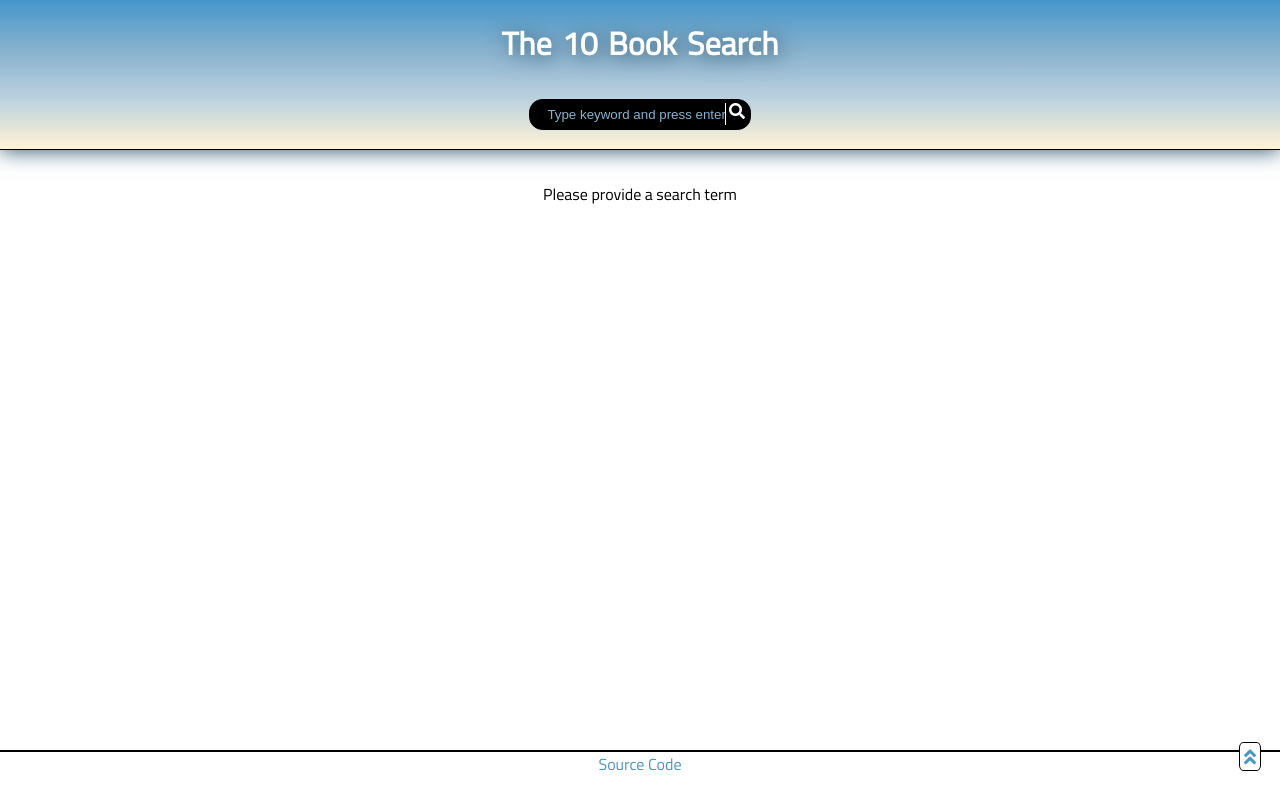
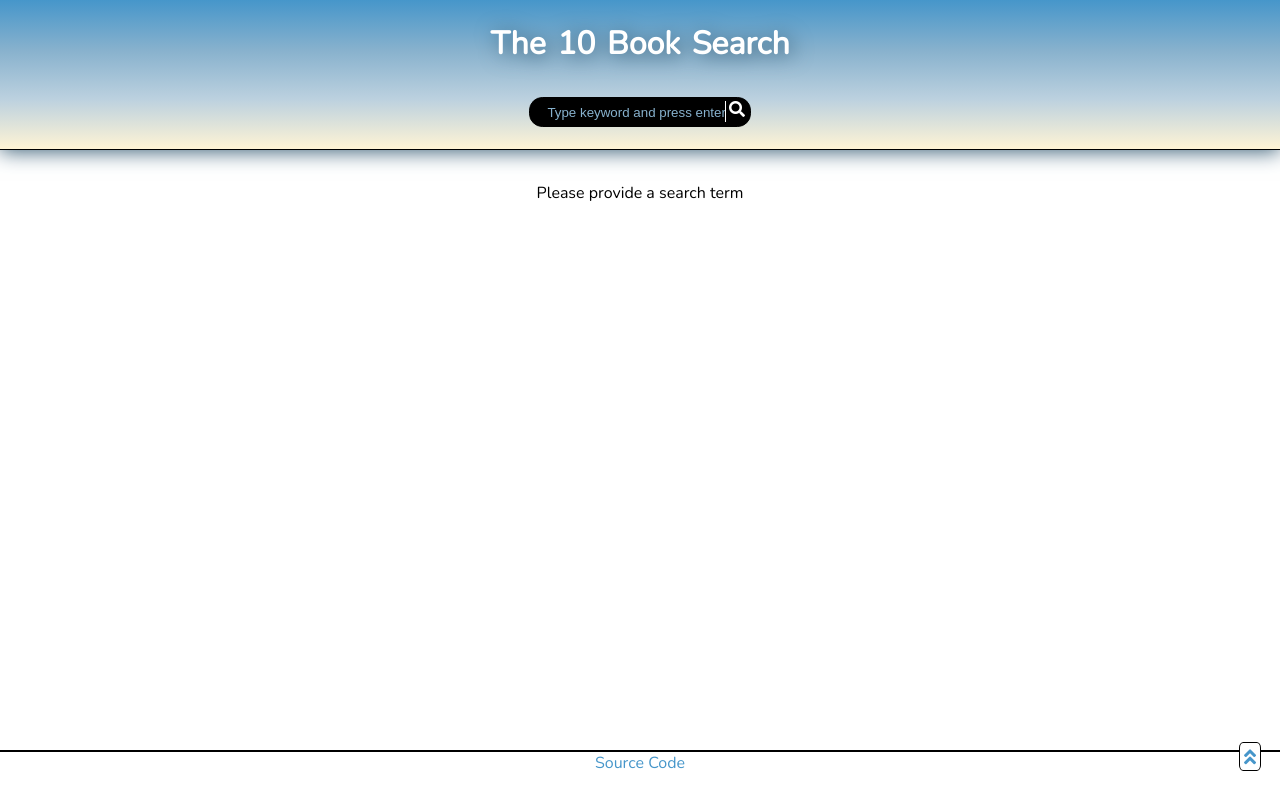
Before and after one commit to ZumDeWald/ChinguBookFinder, a React app in the folder book-finder/: page / in a window 1280 px wide. Built offline with nearby package versions, Linux system fonts and the light colour scheme.

Commit message:
Update font

```diff
--- a/book-finder/public/index.html
+++ b/book-finder/public/index.html
@@ -25,7 +25,7 @@
       Learn how to configure a non-root public URL by running `npm run build`.
     -->
     <!-- Fonts/Icons -->
-    <link href="https://fonts.googleapis.com/css?family=Titillium+Web" rel="stylesheet">
+    <link href="https://fonts.googleapis.com/css?family=Nunito" rel="stylesheet">
 
     <link rel="stylesheet" href="https://use.fontawesome.com/releases/v5.7.2/css/all.css" integrity="sha384-fnmOCqbTlWIlj8LyTjo7mOUStjsKC4pOpQbqyi7RrhN7udi9RwhKkMHpvLbHG9Sr" crossorigin="anonymous">
 
--- a/book-finder/src/stylesheets/App.css
+++ b/book-finder/src/stylesheets/App.css
@@ -37,7 +37,7 @@ a:active {
   --blue-light: #BCD1DF;
   --yellow: #FFF4D5;
   --shadow: #305770;
-  --font: 'Titillium Web', sans-serif;
+  --font: 'Nunito', sans-serif;
 }
 
 .pointer:hover {
```
